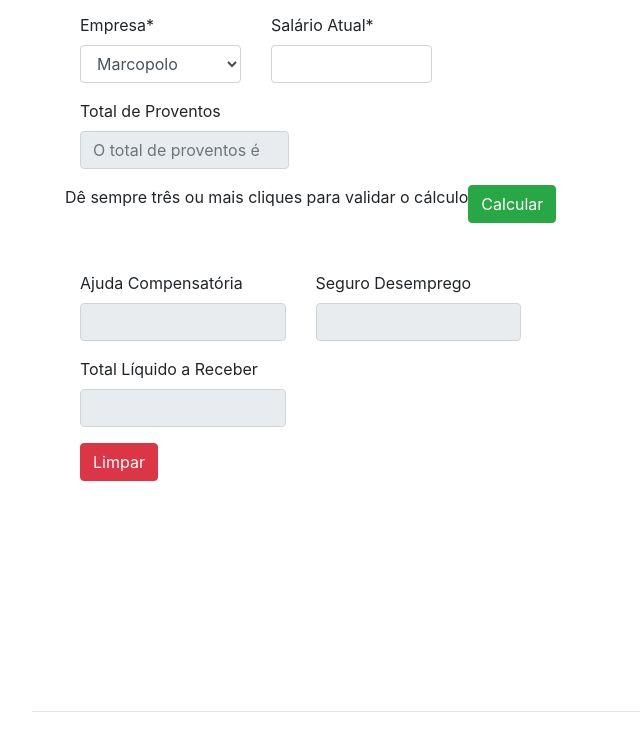
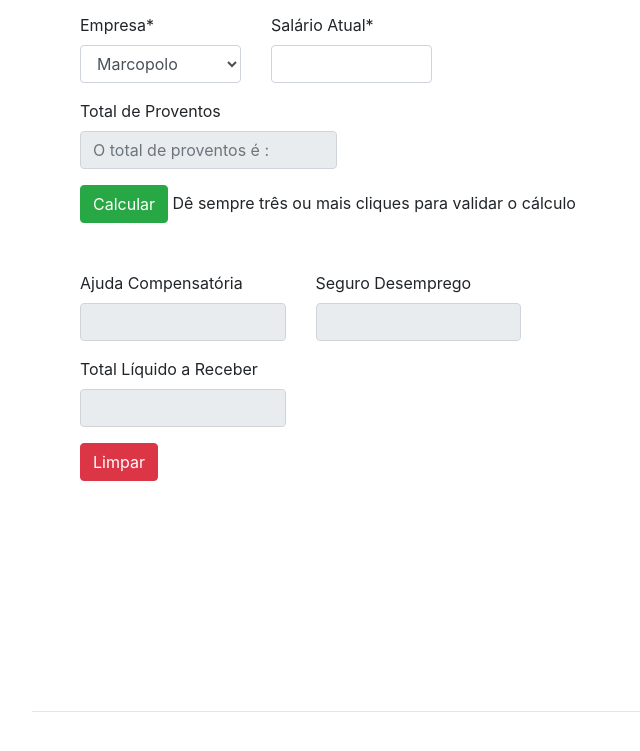
Before and after one commit to MatheusCbrl/MarcoSuspensao, a website with bundled scripts: page index.html in a window 1280 px wide. Shown: the part 890-1641 px from the top of the page, without its empty margins (240-880 px from the left). Built offline with nearby package versions, Linux system fonts and the light colour scheme; a web font is replaced by a local one.

Commit message:
Update index.html

```diff
--- a/index.html
+++ b/index.html
@@ -228,17 +228,18 @@ var calc = function(){
             </div>
           </div>
           <div class="row">
-            <div class="form-group col-md-5">
+            <div class="form-group col-md-6">
               <Label for="requisitante">Total de Proventos</Label>
               <input class="form-control" id="totalprov01" type="number" value= " " placeholder="O total de proventos é : " disabled>
             </div>
           </div>
-	  <div class="row">
-           <Label for="requisitante">Dê sempre três ou mais cliques para validar o cálculo</Label>
+
+
             <button type="button" class="btn btn-success" id="button_acao" value="calcular" onclick="calc()">
               Calcular
             </button>
-          </div>
+            <Label for="requisitante">Dê sempre três ou mais cliques para validar o cálculo</Label>
+
           </div>
           <div class="row">
             <div class="form-group col-md-3">
```
